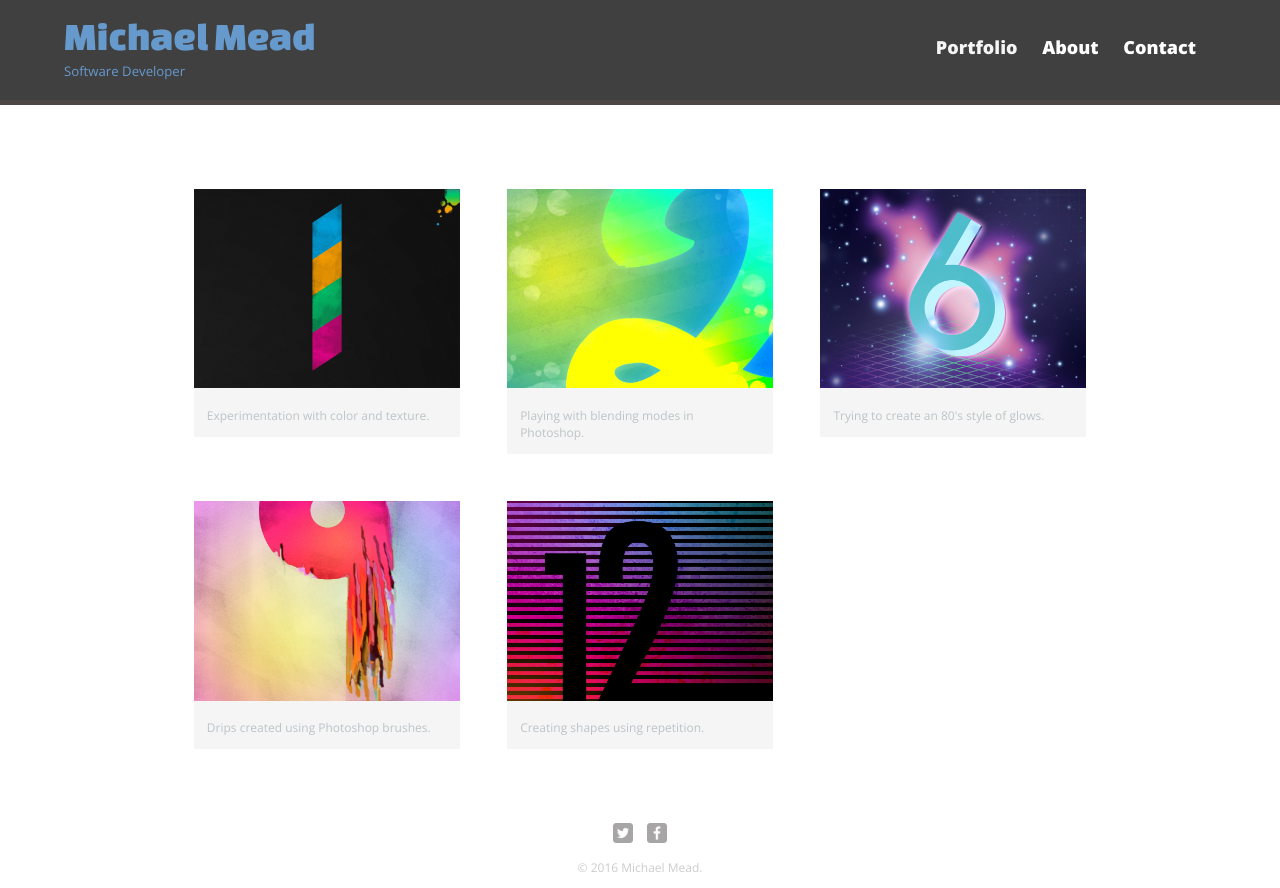
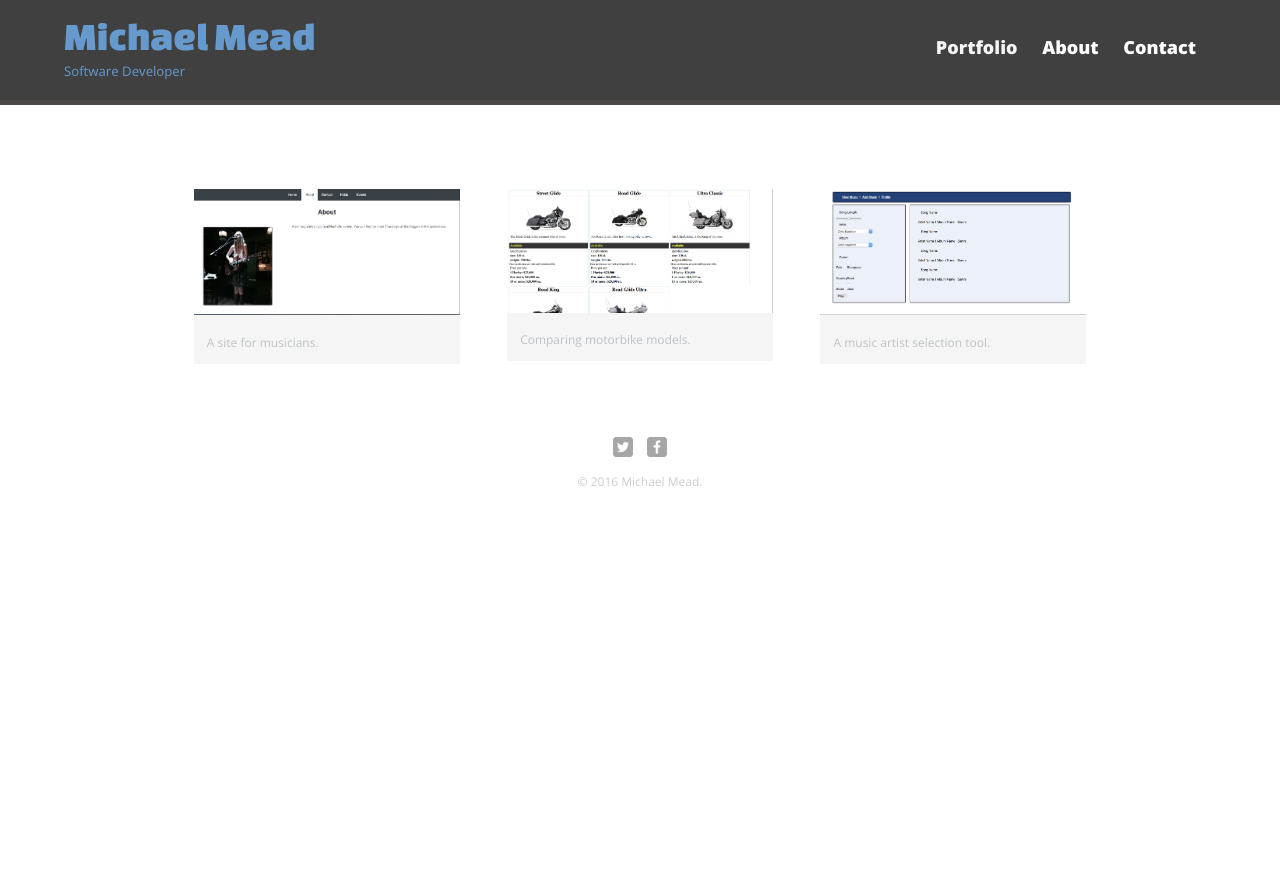
Before and after one commit to Seeker1911/personal-bio, a plain HTML site: page index.html in a window 1280 px wide. After the commit the page ends 800 px from the top, so only its background shows below. Drawn offline with nearby package versions, Linux system fonts and the light colour scheme.

Commit message:
Set up screenshots.

```diff
--- a/index.html
+++ b/index.html
@@ -27,33 +27,21 @@
       <section>
         <ul id="gallery">
           <li>
-            <a href="img/numbers-01.jpg">
-              <img src="img/numbers-01.jpg" alt="">
-              <p>Experimentation with color and texture.</p>
+            <a href="img/artistHomepage.png">
+              <img src="img/artistHomepage.png" alt="artist home page.">
+              <p>A site for musicians.</p>
             </a>
           </li>
           <li>
-            <a href="img/numbers-02.jpg">
-              <img src="img/numbers-02.jpg" alt="">
-              <p>Playing with blending modes in Photoshop.</p>
+            <a href="img/harleyCards.png">
+              <img src="img/harleyCards.png" alt="Harley Cards">
+              <p>Comparing motorbike models.</p>
             </a>
           </li>
           <li>
-            <a href="img/numbers-06.jpg">
-              <img src="img/numbers-06.jpg" alt="">
-              <p>Trying to create an 80's style of glows.</p>
-            </a>
-          </li>
-          <li>
-            <a href="img/numbers-09.jpg">
-              <img src="img/numbers-09.jpg" alt="">
-              <p>Drips created using Photoshop brushes.</p>
-            </a>
-          </li>
-          <li>
-            <a href="img/numbers-12.jpg">
-              <img src="img/numbers-12.jpg" alt="">
-              <p>Creating shapes using repetition.</p>
+            <a href="img/musicHistory.png">
+              <img src="img/musicHistory.png" alt="music history">
+              <p>A music artist selection tool.</p>
             </a>
           </li>
         </ul>
```
Also changed, not shown: img/artistHomepage.png (added), img/harleyCards.png (added), img/musicHistory.png (added), img/nick.jpg (deleted), img/numbers-01.jpg (deleted), img/numbers-02.jpg (deleted), img/numbers-06.jpg (deleted), img/numbers-09.jpg (deleted), img/numbers-12.jpg (deleted).
